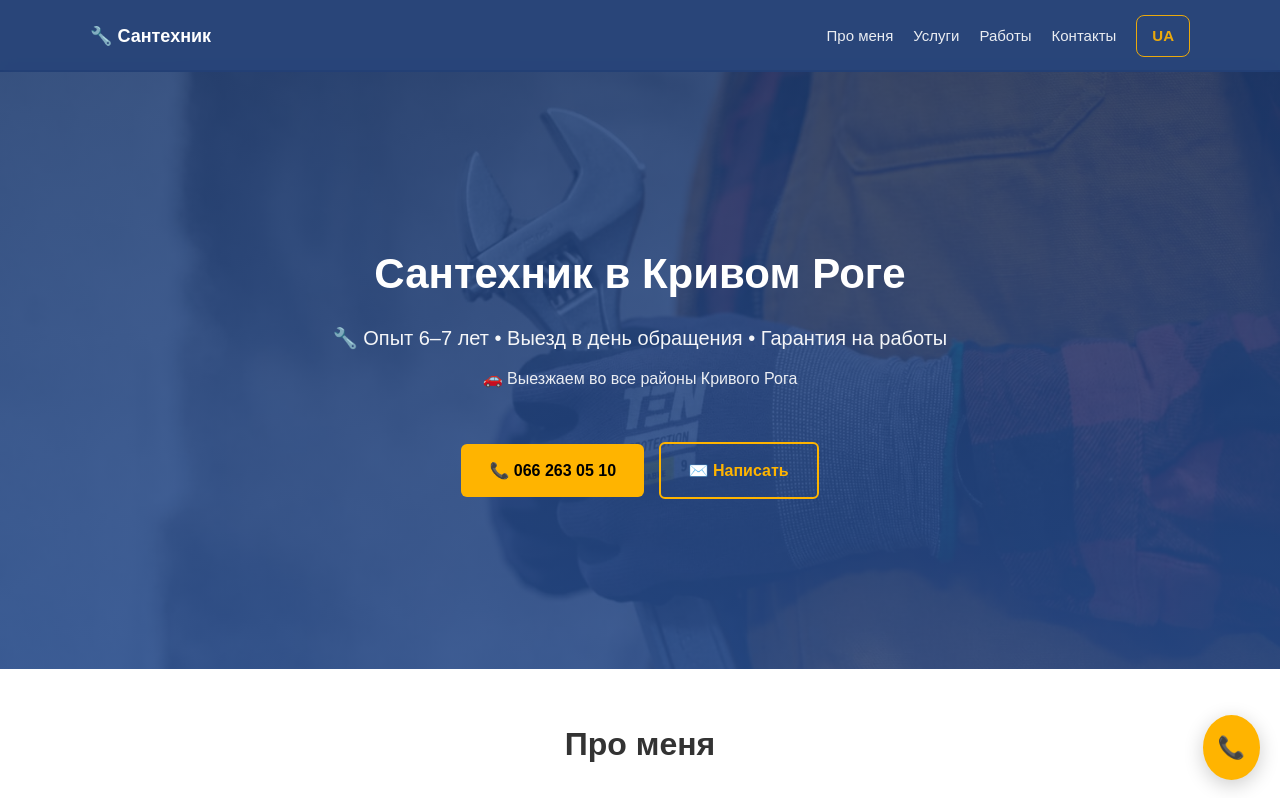
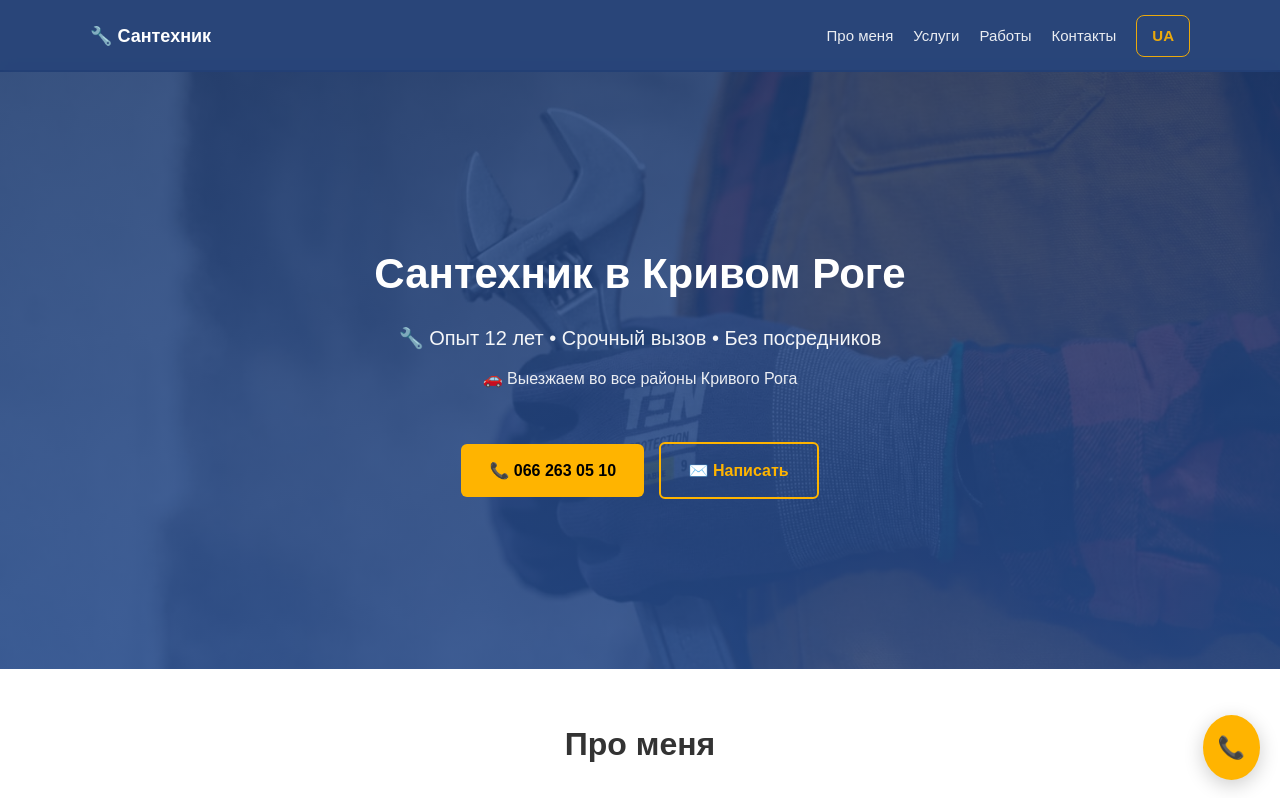
Before and after one commit to santehnik-krivoy-rog/santehnik-krivoy-rog, a plain HTML site: page ru/index.html in a window 1280 px wide. Shown: the top 798 px of the page. Drawn offline with Linux system fonts and the light colour scheme.

Commit message:
Update index.html

```diff
--- a/ru/index.html
+++ b/ru/index.html
@@ -101,7 +101,7 @@
 <header>
   <div class="container hero">
     <h1>Сантехник в Кривом Роге</h1>
-    <p class="subtitle">🔧 Опыт 6–7 лет • Выезд в день обращения • Гарантия на работы</p>
+    <p class="subtitle">🔧 Опыт 12 лет • Срочный вызов • Без посредников</p>
     <p class="areas">🚗 Выезжаем во все районы Кривого Рога</p>
     <div class="hero-buttons">
       <a href="tel:+380662630510" class="btn">📞 066 263 05 10</a>
```
